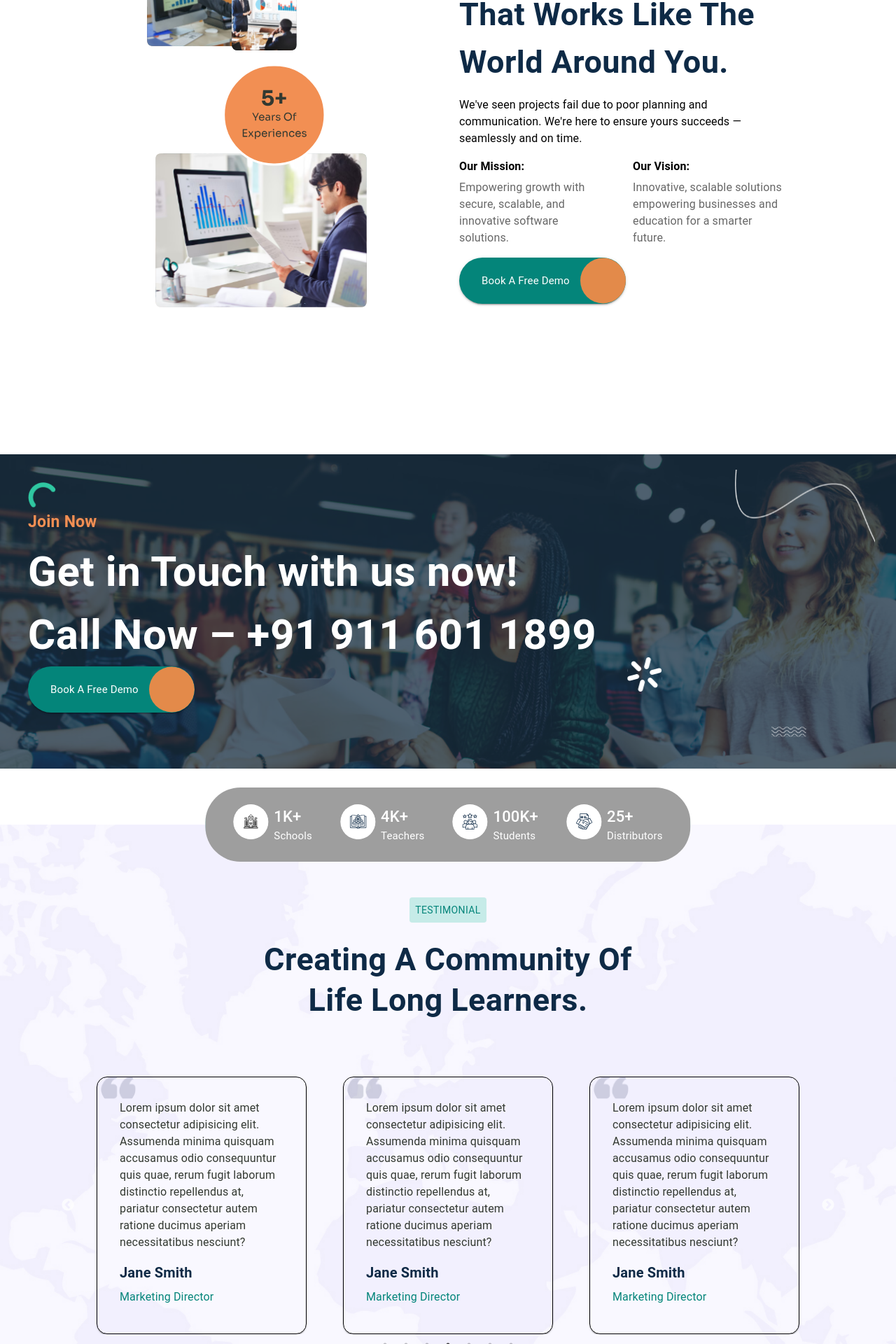
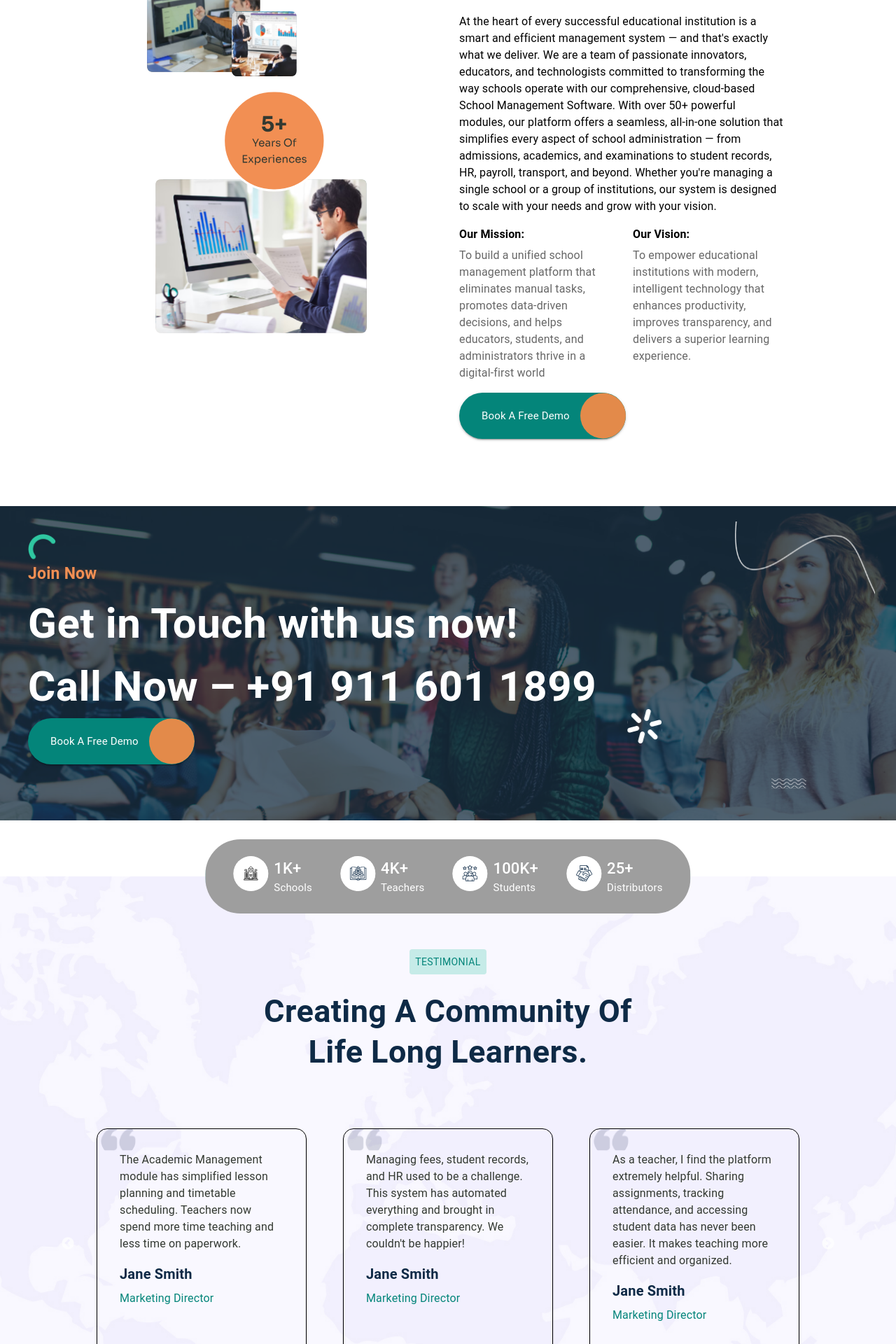
Before and after one commit to saqibscriza/erp-web, a React (Vite) app: page /academics in a window 1280 px wide. Shown: the part 3740-5660 px from the top of the page at 70% size. Built offline with nearby package versions, Linux system fonts and the light colour scheme; grey boxes are pictures that could not be loaded; some icons are missing.

Commit message:
Updated code of 20th May Rajat

```diff
--- a/src/Pages/Testimonials.jsx
+++ b/src/Pages/Testimonials.jsx
@@ -10,25 +10,43 @@ const testimonials = [
         name: 'Vivaan Sharma',
         role: 'CEO at House of Ramen',
         avatar: '/avatars/vivaan.jpg',
-        text: '“Lorem ipsum dolor sit amet, elit, sed do eiusmod tempor incididunt ut labore et dolore magna aliqua. Orci nulla pellentesque dignissim enim. Amet consectetur adipiscing”',
+        text: `"Implementing this school management system has been a game-changer. The platform's 50+ modules have helped us centralize every function — from admissions to HR — and improved our school’s efficiency beyond expectations."`,
     },
     {
         name: 'Arjun Reddy',
         role: 'CEO at ordian It',
         avatar: '/avatars/arjun.jpg',
-        text: '“Lorem ipsum dolor sit amet, elit, sed do eiusmod tempor incididunt ut labore et dolore magna aliqua. Orci nulla pellentesque dignissim enim. Amet consectetur adipiscing”',
+        text: `"What impressed us most is how user-friendly and customizable the system is. It adapts perfectly to our school’s unique needs and has significantly reduced our administrative burden."`,
     },
     {
         name: 'Rohan Kapoor',
         role: 'CEO at Edwards',
         avatar: '/avatars/rohan.jpg',
-        text: '“Lorem ipsum dolor sit amet, elit, sed do eiusmod tempor incididunt ut labore et dolore magna aliqua. Orci nulla pellentesque dignissim enim. Amet consectetur adipiscing”',
+        text: `"From integration to training and support, the entire experience has been seamless. The platform is secure, scalable, and runs effortlessly on cloud — exactly what a modern school needs."`,
     },
     {
         name: 'Aditya Iyer',
         role: 'CEO at House of Ramen',
         avatar: '/avatars/aditya.jpg',
-        text: '“Lorem ipsum dolor sit amet, elit, sed do eiusmod tempor incididunt ut labore et dolore magna aliqua. Orci nulla pellentesque dignissim enim. Amet consectetur adipiscing”',
+        text: `"The Academic Management module has simplified lesson planning and timetable scheduling. Teachers now spend more time teaching and less time on paperwork."`,
+    },
+    {
+        name: 'Sai Prasad',
+        role: 'CEO at ordian It',
+        avatar: '/avatars/sai.jpg',
+        text: `"Managing fees, student records, and HR used to be a challenge. This system has automated everything and brought in complete transparency. We couldn't be happier!"`,
+    },
+    {
+        name: 'Karan Malhotra',
+        role: 'CEO at Edwards',
+        avatar: '/avatars/karan.jpg',
+        text: `"As a teacher, I find the platform extremely helpful. Sharing assignments, tracking attendance, and accessing student data has never been easier. It makes teaching more efficient and organized."`,
+    },
+    {
+        name: 'Aditya Iyer',
+        role: 'CEO at House of Ramen',
+        avatar: '/avatars/aditya.jpg',
+        text: `"The Exam Management module is excellent. From setting up exams to generating report cards, everything is automated, accurate, and time-saving. It's a blessing during board exam season."`,
     },
     {
         name: 'Sai Prasad',
@@ -40,13 +58,13 @@ const testimonials = [
         name: 'Karan Malhotra',
         role: 'CEO at Edwards',
         avatar: '/avatars/karan.jpg',
-        text: '“Lorem ipsum dolor sit amet, elit, sed do eiusmod tempor incididunt ut labore et dolore magna aliqua. Orci nulla pellentesque dignissim enim. Amet consectetur adipiscing”',
+        text: `"The HR and payroll modules are so well-designed. They’ve reduced our paperwork drastically and made staff management effortless. The leave and appraisal systems are especially impressive."`,
     },
     {
         name: 'Aditya Iyer',
         role: 'CEO at House of Ramen',
         avatar: '/avatars/aditya.jpg',
-        text: '“Lorem ipsum dolor sit amet, elit, sed do eiusmod tempor incididunt ut labore et dolore magna aliqua. Orci nulla pellentesque dignissim enim. Amet consectetur adipiscing”',
+        text: `"As a parent, I love the mobile app! I can track my child’s attendance, exam results, homework, and even fees — all in real-time. It keeps me engaged and informed."`,
     },
     {
         name: 'Sai Prasad',
@@ -58,32 +76,26 @@ const testimonials = [
         name: 'Karan Malhotra',
         role: 'CEO at Edwards',
         avatar: '/avatars/karan.jpg',
-        text: '“Lorem ipsum dolor sit amet, elit, sed do eiusmod tempor incididunt ut labore et dolore magna aliqua. Orci nulla pellentesque dignissim enim. Amet consectetur adipiscing”',
-    },
-    {
-        name: 'Aditya Iyer',
-        role: 'CEO at House of Ramen',
-        avatar: '/avatars/aditya.jpg',
-        text: '“Lorem ipsum dolor sit amet, elit, sed do eiusmod tempor incididunt ut labore et dolore magna aliqua. Orci nulla pellentesque dignissim enim. Amet consectetur adipiscing”',
-    },
-    {
-        name: 'Sai Prasad',
-        role: 'CEO at ordian It',
-        avatar: '/avatars/sai.jpg',
-        text: '“Lorem ipsum dolor sit amet, elit, sed do eiusmod tempor incididunt ut labore et dolore magna aliqua. Orci nulla pellentesque dignissim enim. Amet consectetur adipiscing”',
+        text: `"For multi-campus management, this software is unbeatable. Centralized data access, role-based control, and detailed analytics have helped us manage multiple schools with ease."`,
     },
     {
         name: 'Karan Malhotra',
         role: 'CEO at Edwards',
         avatar: '/avatars/karan.jpg',
-        text: '“Lorem ipsum dolor sit amet, elit, sed do eiusmod tempor incididunt ut labore et dolore magna aliqua. Orci nulla pellentesque dignissim enim. Amet consectetur adipiscing”',
+        text: `"The Library Management module has helped us digitize our entire inventory. Issuing and returning books, tracking overdue items — it’s all quick and hassle-free now."`,
+    },
+    {
+        name: 'Karan Malhotra',
+        role: 'CEO at Edwards',
+        avatar: '/avatars/karan.jpg',
+        text: `"With the transport and GPS tracking features, we ensure student safety while optimizing our routes. Parents are happy, and we’ve seen a significant reduction in delays."
+`,
     },
 ];
 const Testimonials = () => {
     return (
         <>
             <MenuPage title="TESTIMONIALS" subtitle="Home" />
-
             {/* <SectionHeader title="TESTIMONIALS">
                 Home <span style={{ color: '#F15A29' }}> // </span> Testimonials
             </SectionHeader> */}
--- a/src/components/Home/AboutUs.jsx
+++ b/src/components/Home/AboutUs.jsx
@@ -109,8 +109,8 @@ const AboutUs = () => {
                     </Typography>
 
                     <Typography x={{ color: "#4D5756", fontSize: "17px", fontWeight: 400, mb: 4 }}>
-                        We've seen projects fail due to poor planning and communication.
-                        We're here to ensure yours succeeds — seamlessly and on time.
+                        At the heart of every successful educational institution is a smart and efficient management system — and that's exactly what we deliver. We are a team of passionate innovators, educators, and technologists committed to transforming the way schools operate with our comprehensive, cloud-based School Management Software.
+                        With over 50+ powerful modules, our platform offers a seamless, all-in-one solution that simplifies every aspect of school administration — from admissions, academics, and examinations to student records, HR, payroll, transport, and beyond. Whether you're managing a single school or a group of institutions, our system is designed to scale with your needs and grow with your vision.
                     </Typography>
 
                     <Grid container spacing={4} sx={{ mt: 2, mb: 2 }}>
@@ -119,7 +119,7 @@ const AboutUs = () => {
                                 Our Mission:
                             </Typography>
                             <Typography color="text.secondary">
-                                Empowering growth with secure, scalable, and innovative software solutions.
+                                To build a unified school management platform that eliminates manual tasks, promotes data-driven decisions, and helps educators, students, and administrators thrive in a digital-first world
                             </Typography>
                         </Grid>
 
@@ -128,7 +128,7 @@ const AboutUs = () => {
                                 Our Vision:
                             </Typography>
                             <Typography color="text.secondary">
-                                Innovative, scalable solutions empowering businesses and education for a smarter future.
+                                To empower educational institutions with modern, intelligent technology that enhances productivity, improves transparency, and delivers a superior learning experience.
                             </Typography>
                         </Grid>
                     </Grid>
--- a/src/components/community/Community.jsx
+++ b/src/components/community/Community.jsx
@@ -16,40 +16,70 @@ const stats = [
 const testimonials = [
     {
         id: 1,
-        quote: "Lorem ipsum dolor sit amet consectetur adipisicing elit. Assumenda minima quisquam accusamus odio consequuntur quis quae, rerum fugit laborum distinctio repellendus at, pariatur consectetur autem ratione ducimus aperiam necessitatibus nesciunt?",
+        quote: "Implementing this school management system has been a game- changer.The platform's 50+ modules have helped us centralize every function improved our school’s efficiency beyond expectations.",
         name: "Kathy Sullivan",
         position: "CEO at Edwards"
     },
     {
         id: 2,
-        quote: "Lorem ipsum dolor sit amet consectetur adipisicing elit. Assumenda minima quisquam accusamus odio consequuntur quis quae, rerum fugit laborum distinctio repellendus at, pariatur consectetur autem ratione ducimus aperiam necessitatibus nesciunt?",
+        quote: "What impressed us most is how user-friendly and customizable the system is. It adapts perfectly to our school’s unique needs and has significantly reduced our administrative burden.",
         name: "John Doe",
         position: "CTO at TechCorp"
     },
     {
         id: 3,
-        quote: "Lorem ipsum dolor sit amet consectetur adipisicing elit. Assumenda minima quisquam accusamus odio consequuntur quis quae, rerum fugit laborum distinctio repellendus at, pariatur consectetur autem ratione ducimus aperiam necessitatibus nesciunt?",
+        quote: "From integration to training and support, the entire experience has been seamless. The platform is secure, scalable, and runs effortlessly on cloud — exactly what a modern school needs.",
         name: "Jane Smith",
         position: "Marketing Director"
     },
     {
         id: 4,
-        quote: "Lorem ipsum dolor sit amet consectetur adipisicing elit. Assumenda minima quisquam accusamus odio consequuntur quis quae, rerum fugit laborum distinctio repellendus at, pariatur consectetur autem ratione ducimus aperiam necessitatibus nesciunt?",
+        quote: "The Academic Management module has simplified lesson planning and timetable scheduling. Teachers now spend more time teaching and less time on paperwork.",
         name: "Jane Smith",
         position: "Marketing Director"
     }, {
         id: 5,
-        quote: "Lorem ipsum dolor sit amet consectetur adipisicing elit. Assumenda minima quisquam accusamus odio consequuntur quis quae, rerum fugit laborum distinctio repellendus at, pariatur consectetur autem ratione ducimus aperiam necessitatibus nesciunt?",
+        quote: "Managing fees, student records, and HR used to be a challenge. This system has automated everything and brought in complete transparency. We couldn't be happier!",
         name: "Jane Smith",
         position: "Marketing Director"
     }, {
         id: 6,
-        quote: "Lorem ipsum dolor sit amet consectetur adipisicing elit. Assumenda minima quisquam accusamus odio consequuntur quis quae, rerum fugit laborum distinctio repellendus at, pariatur consectetur autem ratione ducimus aperiam necessitatibus nesciunt?",
+        quote: "As a teacher, I find the platform extremely helpful. Sharing assignments, tracking attendance, and accessing student data has never been easier. It makes teaching more efficient and organized.",
         name: "Jane Smith",
         position: "Marketing Director"
     }, {
         id: 7,
-        quote: "Lorem ipsum dolor sit amet consectetur adipisicing elit. Assumenda minima quisquam accusamus odio consequuntur quis quae, rerum fugit laborum distinctio repellendus at, pariatur consectetur autem ratione ducimus aperiam necessitatibus nesciunt?",
+        quote: "The Exam Management module is excellent. From setting up exams to generating report cards, everything is automated, accurate, and time-saving. It's a blessing during board exam season.",
+        name: "Jane Smith",
+        position: "Marketing Director"
+    },
+    {
+        id: 8,
+        quote: "The HR and payroll modules are so well-designed. They’ve reduced our paperwork drastically and made staff management effortless. The leave and appraisal systems are especially impressive.",
+        name: "Jane Smith",
+        position: "Marketing Director"
+    },
+    {
+        id: 9,
+        quote: "As a parent, I love the mobile app! I can track my child’s attendance, exam results, homework, and even fees — all in real-time. It keeps me engaged and informed.",
+        name: "Jane Smith",
+        position: "Marketing Director"
+    },
+    {
+        id: 10,
+        quote: "For multi-campus management, this software is unbeatable. Centralized data access, role-based control, and detailed analytics have helped us manage multiple schools with ease.",
+        name: "Jane Smith",
+        position: "Marketing Director"
+    },
+    {
+        id: 11,
+        quote: "The Library Management module has helped us digitize our entire inventory. Issuing and returning books, tracking overdue items — it’s all quick and hassle-free now.",
+        name: "Jane Smith",
+        position: "Marketing Director"
+    },
+    {
+        id: 12,
+        quote: "With the transport and GPS tracking features, we ensure student safety while optimizing our routes. Parents are happy, and we’ve seen a significant reduction in delays.",
         name: "Jane Smith",
         position: "Marketing Director"
     }
@@ -123,10 +153,7 @@ const Community = () => {
             backgroundRepeat: "no-repeat",
             mt: 10
         }}>
-
             {/* Top Green Stats Box */}
-
-
             <Box
                 sx={{
                     backgroundColor: "#3A7E76",
@@ -143,7 +170,6 @@ const Community = () => {
                     transform: "translate(-50%, -50%)",
                     display: "flex",
                     gap: { xs: 2, sm: 3, md: 5 },
-
                     justifyContent: "center",
                     color: "white",
                     zIndex: 2,
@@ -220,9 +246,10 @@ const Community = () => {
                                     borderRadius: "15px",
                                     border: "1px solid black",
                                     p: 2,
-                                    minHeight: "250px",
-                                    height: "100%",
+                                    minHeight: "330px",
+
                                     maxWidth: { xs: "250px", sm: "300px" },
+
                                     textAlign: "left",
                                     position: "relative",
                                     mx: 'auto',
```
